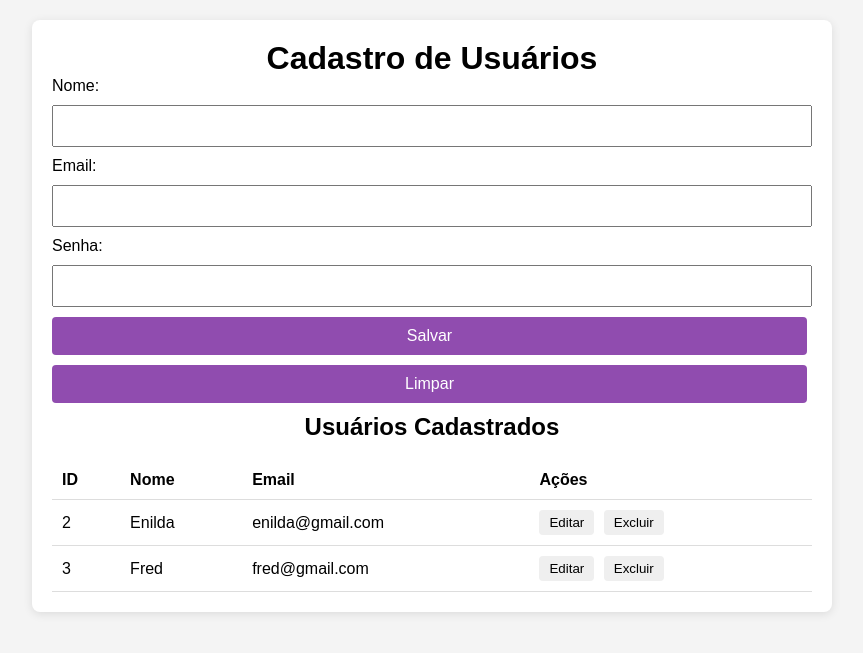
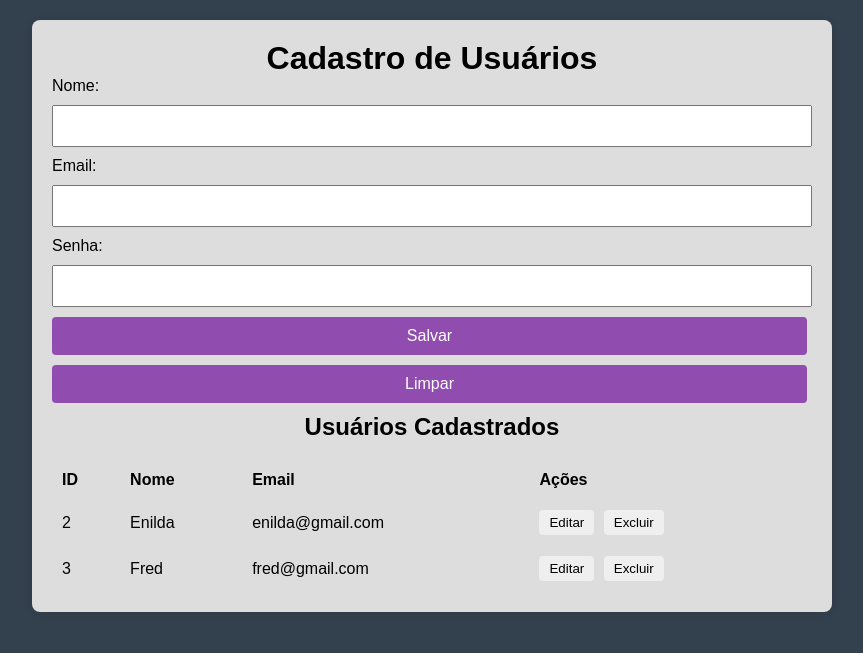
Before and after one commit to Fred-Lopez/crud, a PHP site: page / in a window 1280 px wide. Shown: the top 653 px of the page, without its empty margins (208-1071 px from the left). Run offline with PHP 8.4, Linux system fonts and the light colour scheme; data comes from the database, SQL or seed files in the repository.

Commit message:
mudanca cor

```diff
--- a/style.css
+++ b/style.css
@@ -6,14 +6,14 @@
 
 body {
     font-family: Arial, sans-serif;
-    background-color: #f4f4f4;
+    background-color: #33404d;
     padding: 20px;
 }
 
 .container {
     max-width: 800px;
     margin: 0 auto;
-    background-color: white;
+    background-color: #ddd;
     padding: 20px;
     border-radius: 8px;
     box-shadow: 0 2px 10px rgba(0, 0, 0, 0.1);
```
